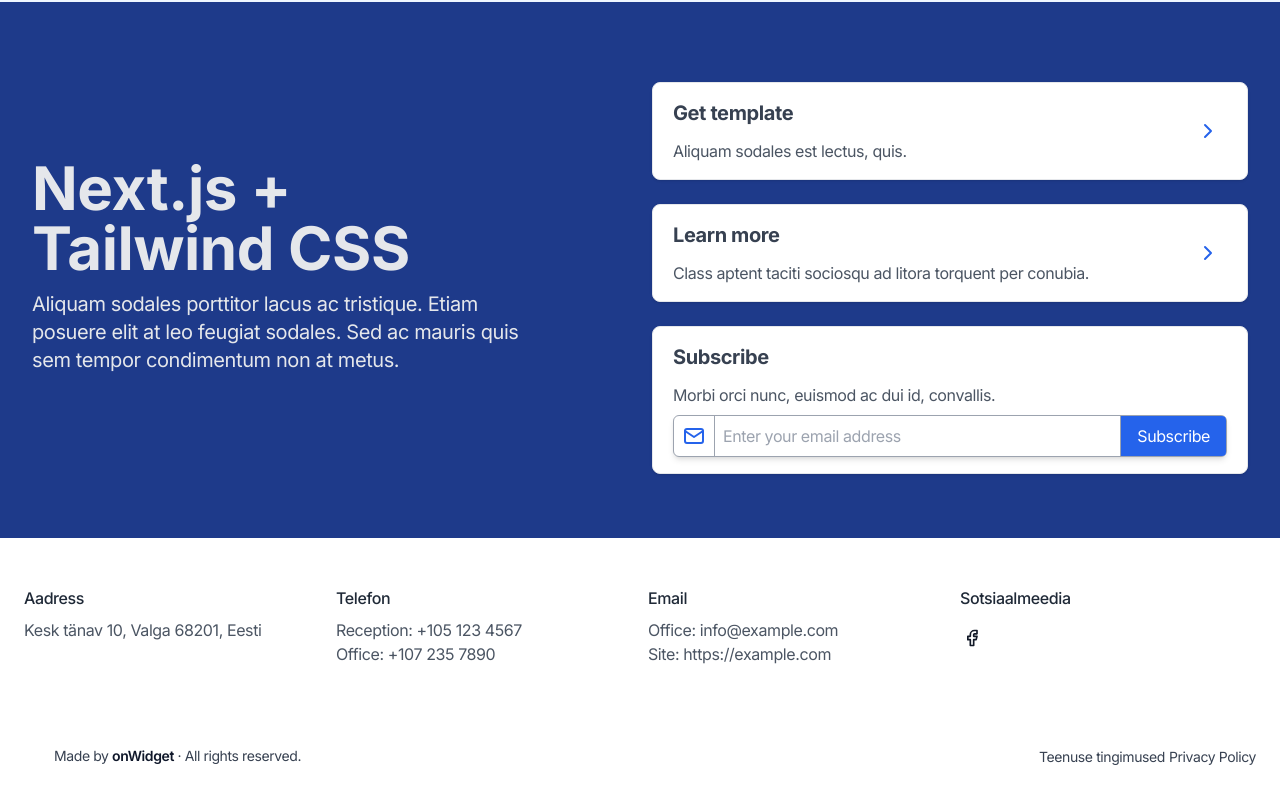
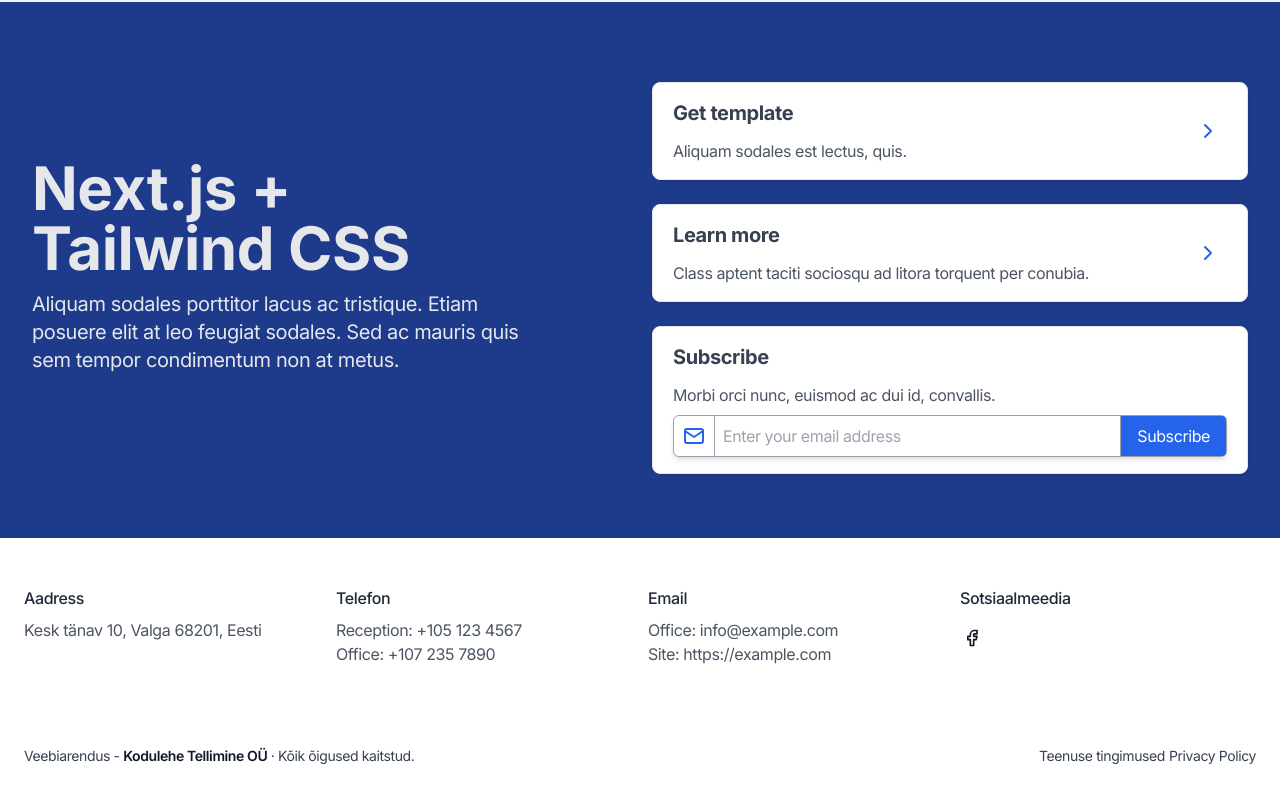
Before and after one commit to 77ccreed/str-rent-next, a Next.js app: page / in a window 1280 px wide. Shown: the part 8275-9075 px from the top of the page. Built offline with nearby package versions, Linux system fonts and the light colour scheme.

Commit message:
Update footer title and address to Estonian language

```diff
--- a/src/shared/data/global.data.tsx
+++ b/src/shared/data/global.data.tsx
@@ -208,13 +208,12 @@ export const footerData: FooterProps = {
   ],
   footNote: (
     <div className="mr-4 text-sm dark:text-slate-400">
-      <span className="float-left mr-1.5 h-5 w-5 rounded-sm bg-[url(https://onwidget.com/favicon/favicon-32x32.png)] bg-cover md:-mt-0.5 md:h-6 md:w-6"></span>
-      Made by{' '}
-      <a className="text-blue-600 hover:underline dark:text-gray-200" href="https://onwidget.com/">
+      Veebiarendus {' '}
+      <a className="text-blue-600 hover:underline dark:text-gray-200" href="https://tellikoduleht.ee">
         {' '}
-        onWidget
+        Kodulehe Tellimine OÜ
       </a>{' '}
-      · All rights reserved.
+      · Kõik õigused kaitstud.
     </div>
   ),
 };
@@ -250,16 +249,15 @@ export const footerData2: FooterProps = {
   ],
   footNote: (
     <div className="mr-4 text-sm">
-      <span className="float-left mr-1.5 h-5 w-5 rounded-sm bg-[url(https://onwidget.com/favicon/favicon-32x32.png)] bg-cover md:-mt-0.5 md:h-6 md:w-6"></span>
-      Made by{' '}
+      Veebiarendus - {' '}
       <a
         className="font-semibold text-slate-900 dark:text-gray-200 hover:text-blue-600 hover:underline dark:hover:text-blue-600"
-        href="https://onwidget.com/"
+        href="https://tellikoduleht.ee"
       >
         {' '}
-        onWidget
+        Kodulehe Tellimine OÜ
       </a>{' '}
-      · All rights reserved.
+      · Kõik õigused kaitstud.
     </div>
   ),
 };
```
